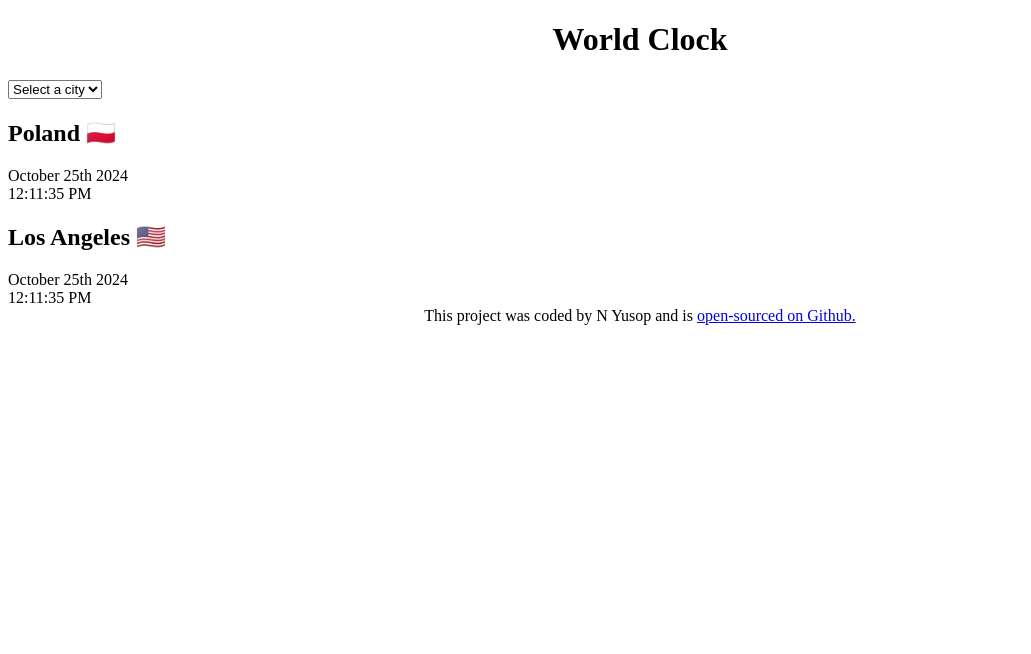
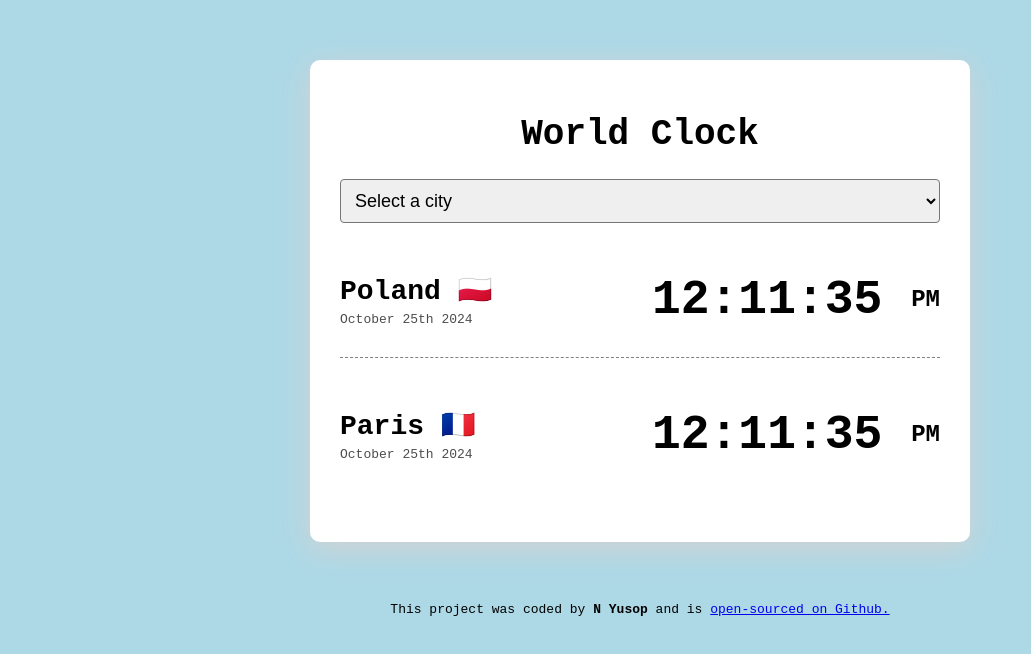
Before and after one commit to Wintermariesolstice/world-clock, a plain HTML site: page index.html in a window 1280 px wide. Shown: the whole page, without its empty margins (0-1031 px from the left). Drawn offline with Linux system fonts and the light colour scheme.

Commit message:
CSS updated

```diff
--- a/css/style.css
+++ b/css/style.css
@@ -1,12 +1,60 @@
 body{
-
+    background-color: lightblue ;
     color:black;
+    font-family: monospace;
 
 }
 h1{
     text-align: center;
+    font-family: monospace;
+    font-size: 36px;
+}
+
+h2{
+    margin: 0 0 5px;
+    font-size: 28px;
 }
 
 footer {
     text-align: center;
 }
+
+select {
+    display: block;
+    font-size: 18px;
+    width: 100%;
+    padding: 10px;
+    border-radius: 4px;
+}
+.date{
+    opacity: 0.7;
+}
+.container {
+    max-width: 600px;
+    margin: 60px auto;
+    background: white;
+    padding: 30px;
+    box-shadow: 0px 7px 29px lightgray;
+    border-radius: 10px;
+
+}
+
+.city{
+    display: flex;
+    justify-content: space-between;
+    margin: 20px 0;
+    padding: 30px 0;
+    border-bottom: 1px dashed grey;
+}
+.city:last-child{
+    border: none;
+}
+.time{
+    font-size: 48px;
+    font-weight: bold;
+}
+.time small{
+    font-size: 24px;
+    vertical-align: middle;
+    line-height: 36px;
+}
--- a/index.html
+++ b/index.html
@@ -18,26 +18,32 @@
         <option value="">Chile</option>
     </select>
     <div class="city">
+        <div>
         <h2>Poland 🇵🇱</h2>
+
     <div class="date">
-        October 25th 2024
+        October 25th 2024</div>
     </div>
     <div class="time">
-        12:11:35 PM
+        12:11:35 <small>PM</small></div>
     </div>
+        <div class="city">
+        <div>
+        <h2>Paris 🇫🇷</h2>
 
-    </div>
-    <div class="city">
-        <h2>Los Angeles 🇺🇸 </h2>
     <div class="date">
-        October 25th 2024
+        October 25th 2024</div>
     </div>
     <div class="time">
-        12:11:35 PM
+        12:11:35 <small>PM</small></div>
+        </div>
+
+
+
     </div>
     </div>
 
-    <footer>This project was coded by N Yusop and is
+    <footer>This project was coded by<strong> N Yusop</strong> and is
         <a href="https://github.com/Wintermariesolstice/world-clock" target="blank"> open-sourced on Github.</a></footer>
 
         <script src="javascript/index.js"></script>
```
